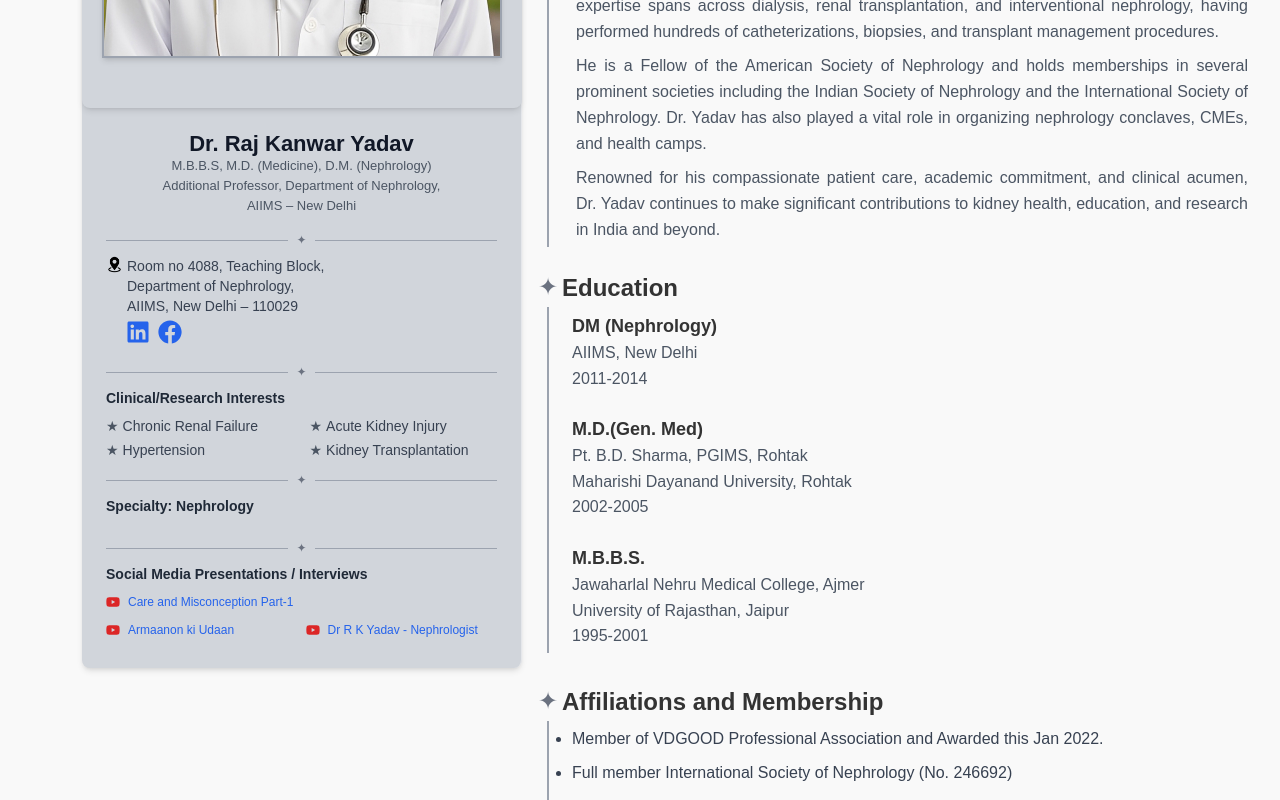
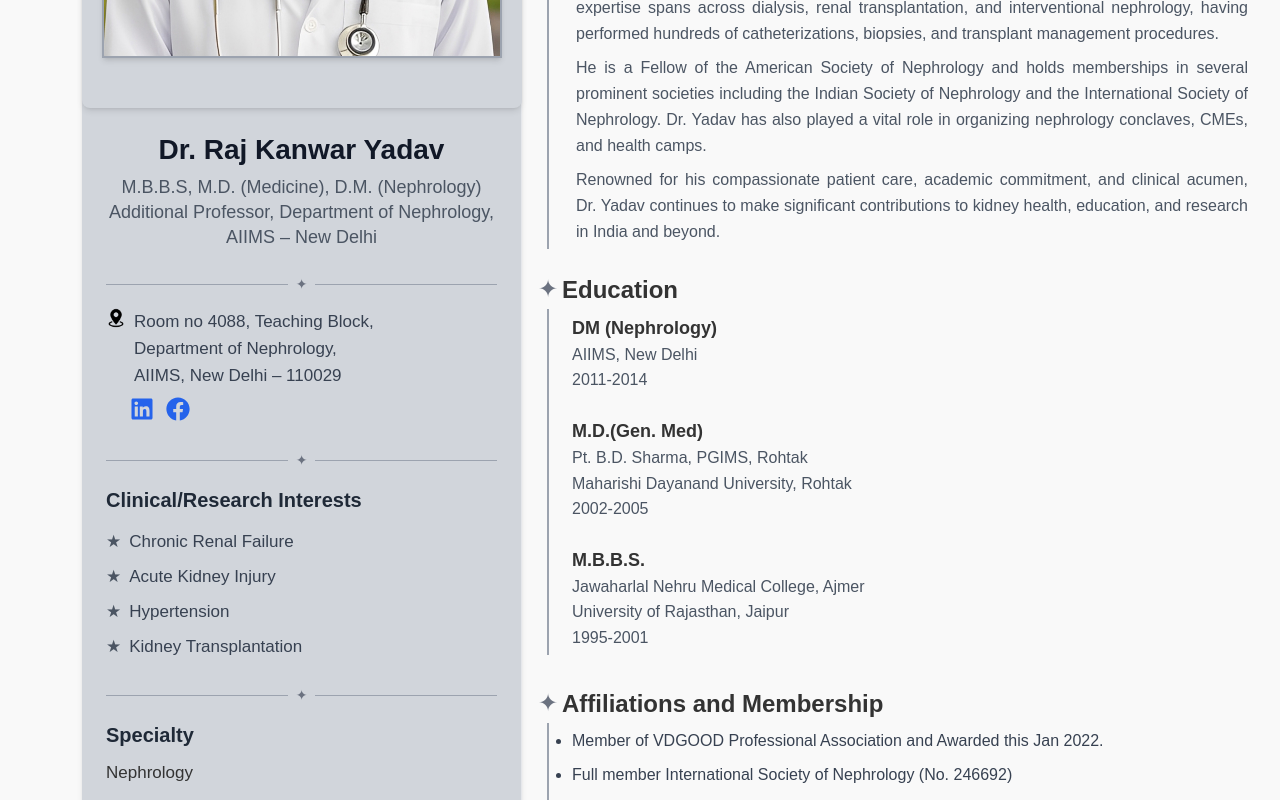
Before and after one commit to vignesh-vc/rajkanwar.yadav-2, a React (Create React App) app: page / in a window 1280 px wide. Shown: the part 460-1260 px from the top of the page. Built offline with nearby package versions, Linux system fonts and the light colour scheme.

Commit message:
update style

```diff
--- a/src/pages/About.js
+++ b/src/pages/About.js
@@ -331,37 +331,38 @@ const About = () => {
         >
           {/* Profile Image Section */}
           <div className="w-full flex justify-center mb-6">
-            <div className="w-[440px] fixed  h-[500px] mt-[-50px]  bg-gray-300  flex items-center justify-center rounded-lg shadow-md">
+            <div className="w-full max-w-[440px] md:fixed h-[300px] sm:h-[400px] md:h-[500px] mt-[-20px] md:mt-[-50px] md:bg-gray-300 flex items-center justify-center rounded-lg shadow-md">
               <img
                 src={profileImg}
                 alt="Dr. Raj Kanwar Yadav"
-                className="w-[400px] h-[400px] object-cover  shadow-md border-2 border-gray-400"
+                className="w-[600px] sm:w-[300px] md:w-[400px] h-[300px] sm:h-[300px] md:h-[400px] object-cover shadow-md border-2 border-gray-400  md:rounded-none"
               />
             </div>
           </div>
 
+
           {/* Content Wrapper (everything below image) */}
-          <div className="w-full flex flex-col pt-[450px] items-center text-center">
+          <div className="w-full flex flex-col md:pt-[450px] items-center text-center">
             {/* Name + Designation */}
-            <h2 className="text-sm sm:text-base md:text-[22px] font-bold text-gray-900 leading-tight">
+            <h2 className="text-[28px] font-bold text-gray-900 leading-tight mb-2">
               Dr. Raj Kanwar Yadav
             </h2>
-            <p className="text-xs sm:text-sm md:text-[13px] text-gray-600 font-medium mb-2 leading-snug">
+            <p className="text-[18px] text-gray-600 font-medium mb-3 leading-snug">
               M.B.B.S, M.D. (Medicine), D.M. (Nephrology)<br />
               Additional Professor, Department of Nephrology,<br /> AIIMS – New Delhi
             </p>
 
             {/* Divider */}
-            <div className="flex items-center w-full my-2">
+            <div className="flex items-center w-full my-3">
               <hr className="flex-grow border-t border-gray-400" />
-              <span className="px-2 text-gray-500 text-[10px] sm:text-xs">✦</span>
+              <span className="px-2 text-gray-500 text-[14px]">✦</span>
               <hr className="flex-grow border-t border-gray-400" />
             </div>
 
             {/* Contact Info */}
-            <section className="w-full text-xs sm:text-sm space-y-1 mb-3 text-gray-700 text-left">
-              <div className="flex items-start gap-1">
-                <img className="w-[17px] h-[17px]" src={Location} alt="location" />
+            <section className="w-full text-[17px] space-y-2 mb-4 text-gray-700 text-left">
+              <div className="flex items-start gap-2">
+                <img className="w-[20px] h-[20px]" src={Location} alt="location" />
                 <span>
                   Room no 4088, Teaching Block,<br />
                   Department of Nephrology,<br />
@@ -369,14 +370,14 @@ const About = () => {
                 </span>
               </div>
 
-              <ul className="flex gap-2 pl-5">
+              <ul className="flex gap-3 pl-6">
                 {socialLinks.map((link, idx) => (
                   <li key={idx}>
                     <a
                       href={link.url}
                       target="_blank"
                       rel="noopener noreferrer"
-                      className="text-blue-600 hover:text text-sm"
+                      className="text-blue-600 hover:text text-[17px]"
                     >
                       {link.icon}
                     </a>
@@ -384,68 +385,75 @@ const About = () => {
                 ))}
               </ul>
             </section>
+
             {/* Divider */}
-            <div className="flex items-center w-full my-2">
+            <div className="flex items-center w-full my-3">
               <hr className="flex-grow border-t border-gray-400" />
-              <span className="px-2 text-gray-500 text-[10px] sm:text-xs">✦</span>
+              <span className="px-2 text-gray-500 text-[14px]">✦</span>
               <hr className="flex-grow border-t border-gray-400" />
             </div>
+
             {/* Research Interests */}
-            <section className="w-full text-xs sm:text-sm mb-1 text-left">
-              <h3 className="font-bold text-gray-800 mb-2">Clinical/Research Interests</h3>
-              <ul className="grid grid-cols-2 gap-y-1 gap-x-4">
+            <section className="w-full mb-3 text-left">
+              <h3 className="text-[20px] font-bold text-gray-800 mb-3">
+                Clinical/Research Interests
+              </h3>
+              <ul className="grid grid-cols-1 gap-y-2 gap-x-4">
                 {researchInterests.map((item, idx) => (
-                  <li key={idx} className="flex items-center gap-1">
+                  <li key={idx} className="flex items-center text-[17px] gap-2">
                     <span className="text-gray-600">★</span>
                     <span className="text-gray-700">{item}</span>
                   </li>
                 ))}
               </ul>
             </section>
+
             {/* Divider */}
-            <div className="flex items-center w-full my-2">
+            <div className="flex items-center w-full my-3">
               <hr className="flex-grow border-t border-gray-400" />
-              <span className="px-2 text-gray-500 text-[10px] sm:text-xs">✦</span>
+              <span className="px-2 text-gray-500 text-[14px]">✦</span>
               <hr className="flex-grow border-t border-gray-400" />
             </div>
+
             {/* Specialty */}
-            <section className="w-full text-xs sm:text-sm mb-2 text-left">
-              <h3 className="font-bold text-gray-800 mb-2">
-                Specialty: {specialty}
-              </h3>
+            <section className="w-full mb-3 text-left">
+              <h3 className="text-[20px] font-bold text-gray-800 mb-2">Specialty</h3>
+              <span className="text-[17px]">Nephrology</span>
             </section>
+
             {/* Divider */}
-            <div className="flex items-center w-full my-2">
+            <div className="flex items-center w-full my-3">
               <hr className="flex-grow border-t border-gray-400" />
-              <span className="px-2 text-gray-500 text-[10px] sm:text-xs">✦</span>
+              <span className="px-2 text-gray-500 text-[14px]">✦</span>
               <hr className="flex-grow border-t border-gray-400" />
             </div>
+
             {/* Social Media Presentations / Interviews */}
-            <section className="w-full text-xs sm:text-sm mb-1 text-left">
-              <h3 className="font-bold text-gray-800 mb-2">
+            <section className="w-full mb-3 text-left">
+              <h3 className="text-[20px] font-bold text-gray-800 mb-3">
                 Social Media Presentations / Interviews
               </h3>
-              <ul className="space-y-2">
+              <ul className="space-y-3">
                 <li>
                   <a
                     href="https://www.youtube.com/watch?v=P46IHWnac8c"
                     target="_blank"
                     rel="noopener noreferrer"
-                    className="flex items-center gap-2 text-blue-600 hover:underline text-[15px] sm:text-[12px]"
+                    className="flex items-center gap-2 text-blue-600 hover:underline text-[17px]"
                   >
-                    <FaYoutube className="text-red-600 text-sm" />
+                    <FaYoutube className="text-red-600 text-lg" />
                     Care and Misconception Part-1
                   </a>
                 </li>
-                <div className="grid grid-cols-1 sm:grid-cols-2 gap-2">
+                <div className="grid grid-cols-1 gap-3">
                   <li>
                     <a
                       href="https://www.youtube.com/watch?v=-1h6bbxvWyM"
                       target="_blank"
                       rel="noopener noreferrer"
-                      className="flex items-center gap-2 text-blue-600 hover:underline text-[15px] sm:text-[12px]"
+                      className="flex items-center gap-2 text-blue-600 hover:underline text-[17px]"
                     >
-                      <FaYoutube className="text-red-600 text-sm" />
+                      <FaYoutube className="text-red-600 text-lg" />
                       Armaanon ki Udaan
                     </a>
                   </li>
@@ -454,9 +462,9 @@ const About = () => {
                       href="https://www.youtube.com/watch?v=93kjWZKpkb0"
                       target="_blank"
                       rel="noopener noreferrer"
-                      className="flex items-center gap-2 text-blue-600 hover:underline text-[15px] sm:text-[12px]"
+                      className="flex items-center gap-2 text-blue-600 hover:underline text-[17px]"
                     >
-                      <FaYoutube className="text-red-600 text-sm" />
+                      <FaYoutube className="text-red-600 text-lg" />
                       Dr R K Yadav - Nephrologist
                     </a>
                   </li>
@@ -464,13 +472,14 @@ const About = () => {
               </ul>
             </section>
           </div>
+
         </div>
 
 
 
         {/* Right Column (Scrolls) */}
         <div
-          className="flex flex-col gap-8 md:mt-[-1030px]
+          className="flex flex-col gap-8 md:mt-[-1390px]
   md:ml-[480px]">   {/* 400px left + 50px gap */}
 
           <section>
```
